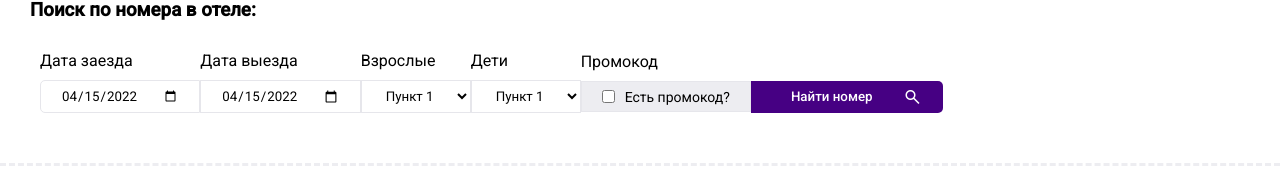
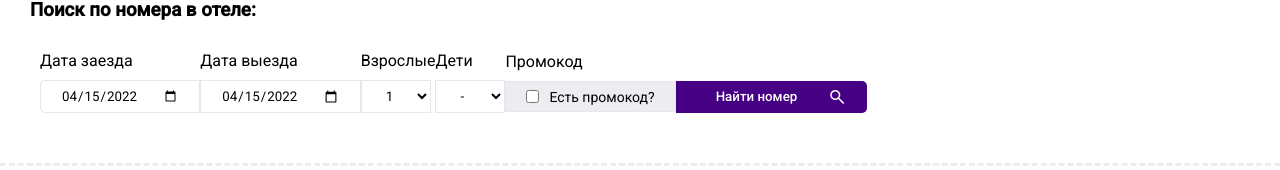
Before and after one commit to chooll/hotel-page, a React (Create React App) app: page / in a window 1280 px wide. Shown: the part 232-402 px from the top of the page. Built offline with nearby package versions, Linux system fonts and the light colour scheme.

Commit message:
Change text combobox

```diff
--- a/src/components/SearchBar.jsx
+++ b/src/components/SearchBar.jsx
@@ -18,16 +18,21 @@ function SearchBar () {
         <div className="inp-amount-people">
             <p>Взрослые</p>
             <select className="inpDate">
-                <option>Пункт 1</option>
-                <option>Пункт 2</option>
+                <option>1</option>
+                <option>2</option>
+                <option>3</option>
+
             </select>
         </div>
 
         <div className="inp-amount-people">
             <p>Дети</p>
             <select className="inpDate">
-                <option>Пункт 1</option>
-                <option>Пункт 2</option>
+               <option>-</option>
+                <option>1</option>
+                <option>2</option>
+                <option>3</option>
+
             </select>
         </div>
 
```
